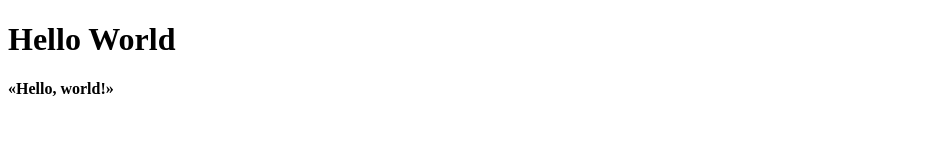
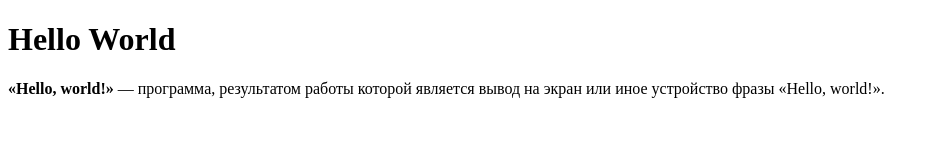
Before and after one commit to pasechnikpa/example, a plain HTML site: page index.html in a window 1280 px wide. Shown: the whole page, without its empty margins (0-939 px from the left). Drawn offline with Linux system fonts and the light colour scheme.

Commit message:
Revert "Удалил текст после Hello, world!"
This reverts commit 91d97443ef9e16f0dac2101ed31cde0bb4be400f.

```diff
--- a/index.html
+++ b/index.html
@@ -9,6 +9,7 @@
     <h1>Hello World</h1>
     <p>
         <strong>«Hello, world!»</strong>
+         — программа, результатом работы которой является вывод на экран или иное устройство фразы «Hello, world!».
     </p>
 </body>
 </html>
```
